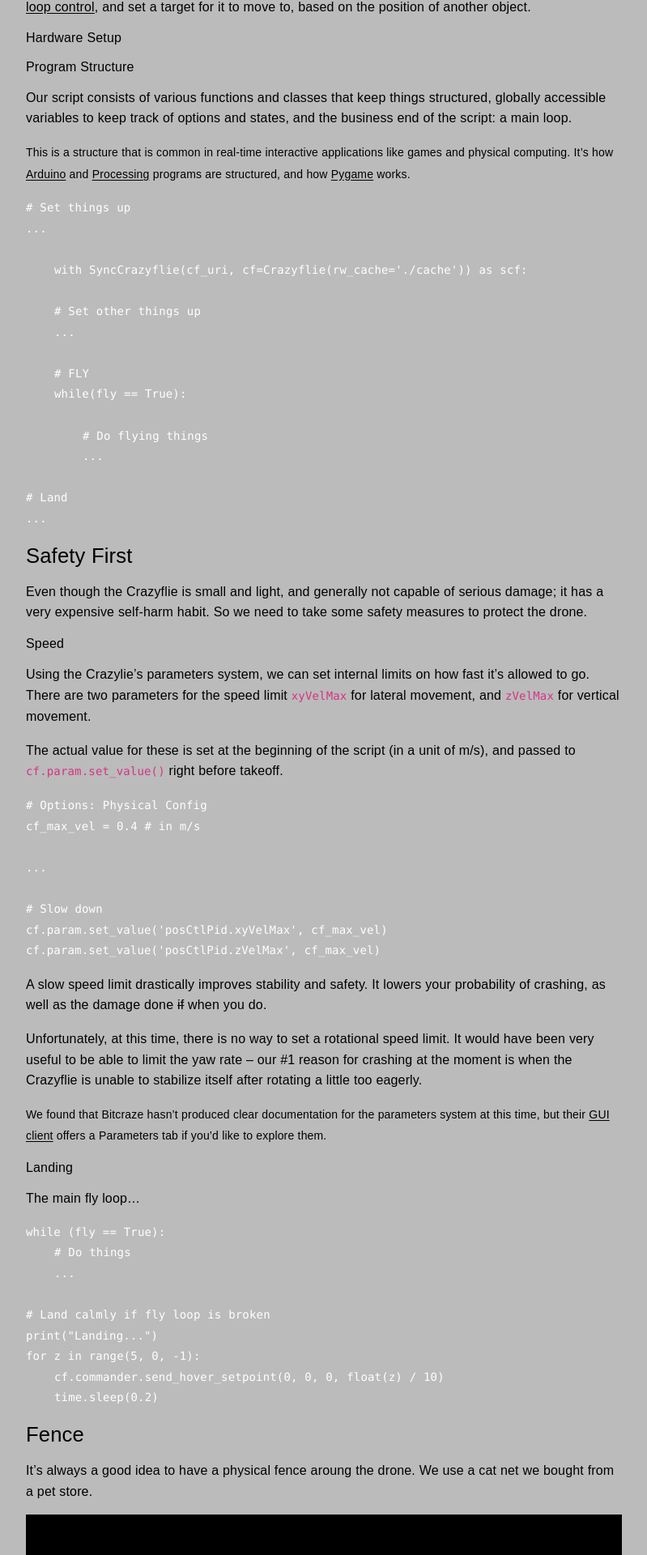
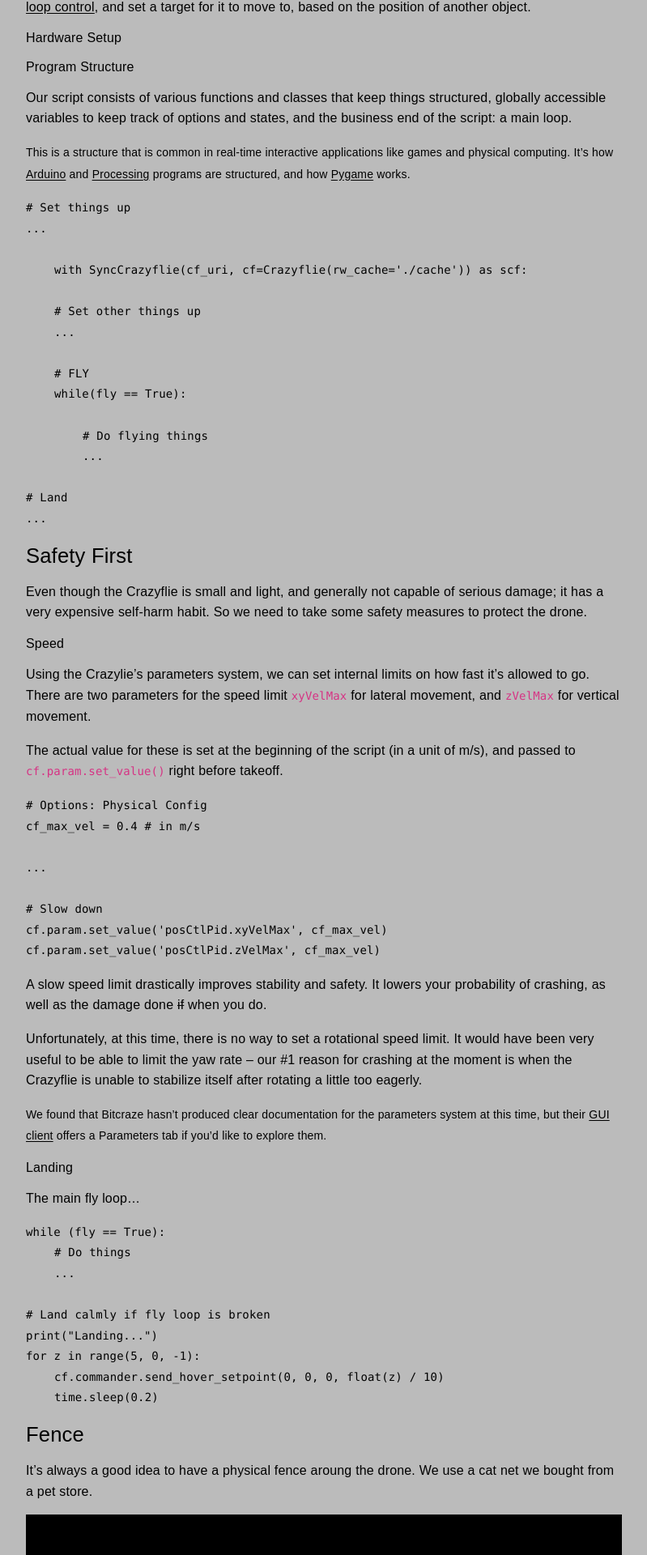
Before and after one commit to l77l77/mbaytas.github.io, a Jekyll site: the page built from crazyflie.md, in a window 1280 px wide. Shown: the part 1287-3207 px from the top of the page at 81% size, without its empty margins (430-1229 px from the left). Built offline with Jekyll 4.4.1, drawn with Linux system fonts in a browser that asks for light colours; some web fonts are replaced; our own code applies the rules of GitHub Pages for plain Markdown files; comment, search, counter and statistics services are not loaded.

Commit message:
Update default.html

```diff
--- a/_layouts/default.html
+++ b/_layouts/default.html
@@ -80,11 +80,6 @@
       img {
         width: 100%;
       }
-
-      pre {
-        color: #fff;
-      }
-
       </style>
 
   </head>
```
